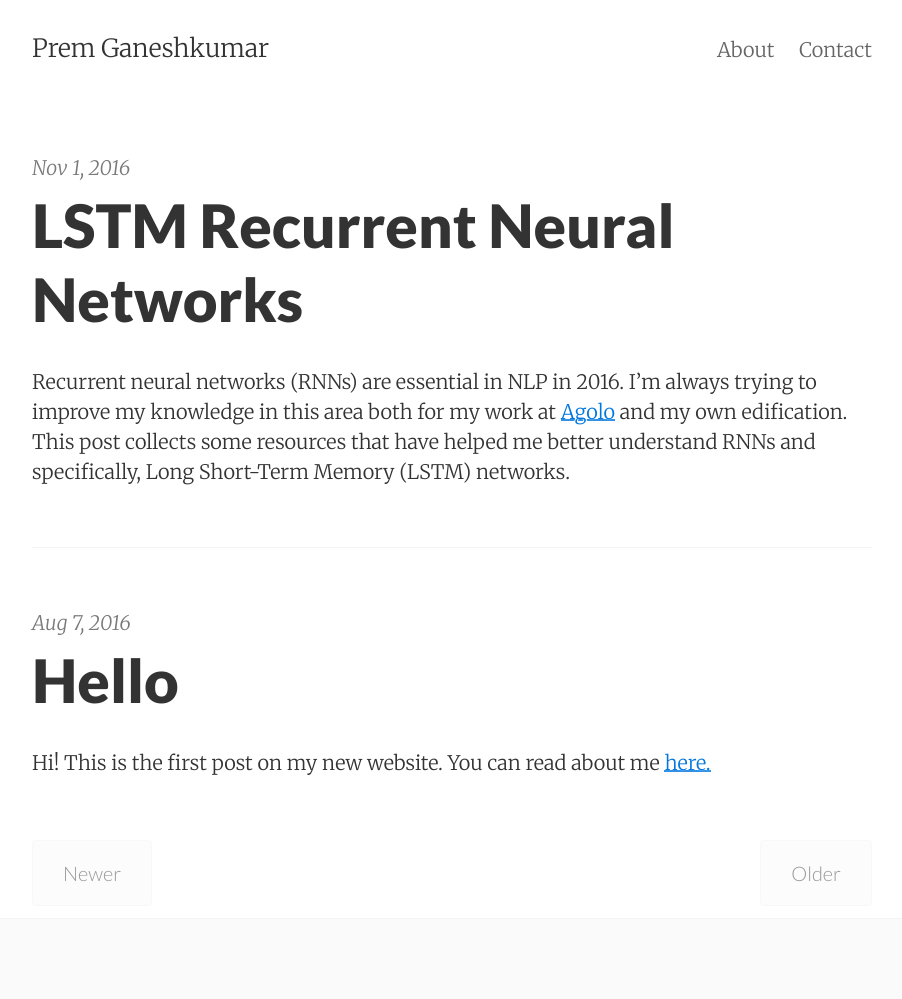
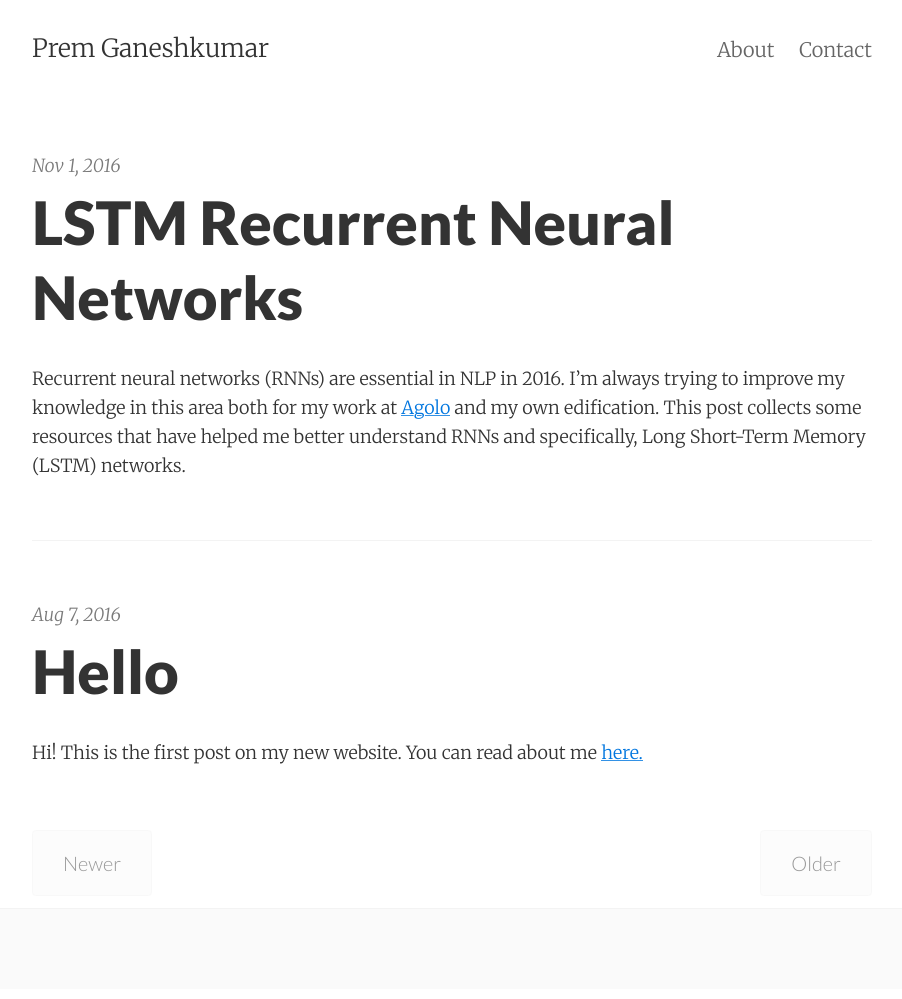
Before and after one commit to premgane/premgane.github.io, a Jekyll site: the page built from index.html, in a window 1280 px wide. Shown: the whole page, without its empty margins (188-1090 px from the left). Built offline with Jekyll 4.4.1, drawn with Linux system fonts in a browser that asks for light colours; the list of posts is cut into pages by our own code.

Commit message:
Change line-height and font-size for element p

```diff
--- a/_sass/_typography.scss
+++ b/_sass/_typography.scss
@@ -9,7 +9,8 @@
 
 p {
   color: #333;
-  line-height: 1.5;
+  line-height: 1.6;
+  font-size: 0.9rem;
 }
 
 small,
```
